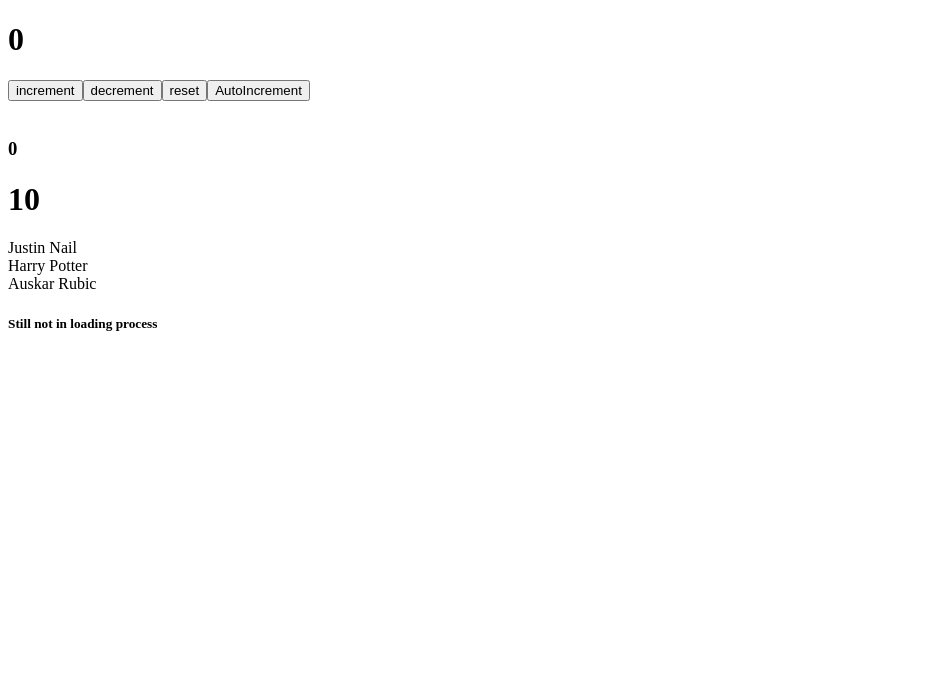
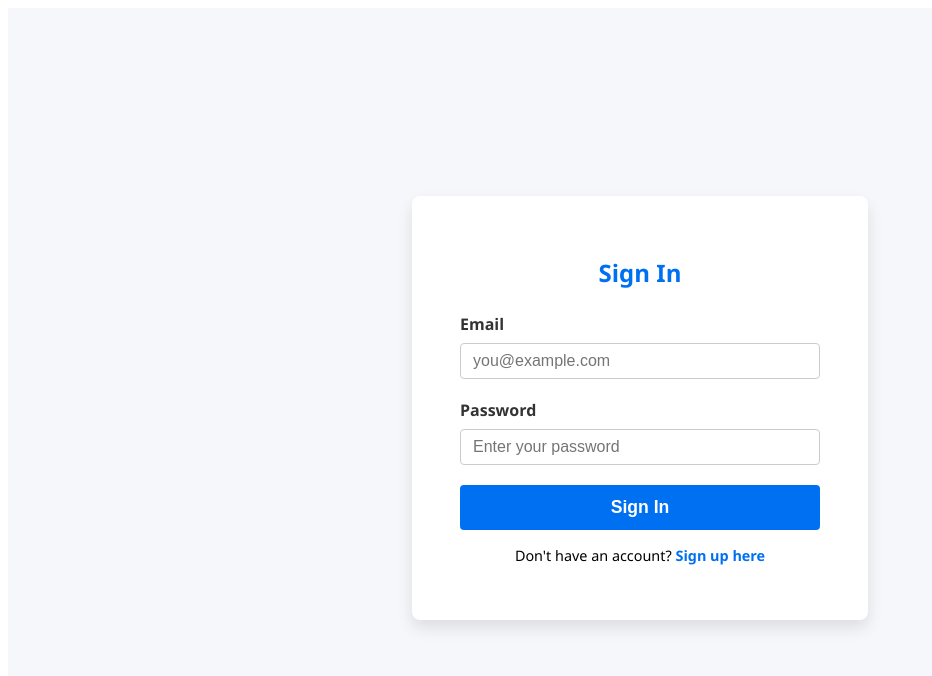
Before and after one commit to bluesky1022/angular20-master, an Angular app: page /signin in a window 1280 px wide. Before the commit this address led to /. Shown: the top 676 px of the page, without its empty margins (0-932 px from the left). Built offline with nearby package versions, Linux system fonts and the light colour scheme.

Commit message:
add signin and signup page

```diff
--- a/src/app/app.html
+++ b/src/app/app.html
@@ -1,20 +1 @@
-<main class="main">
-  <h1>{{num}}</h1>
-  <button (click)="Increment()">increment</button>
-  <button (click)="Decrement()">decrement</button>
-  <button (click)="Reset()">reset</button>
-  <button (click)="AutoIncrement()">AutoIncrement</button>
-  <br><br>
-  <h3>{{age()}}</h3>
-  @if(age() % 3 === 0)
-  {
-    <special-input [name]="'x'"/>
-  }
-  @else {
-    <special-input [name]="'x'"/>
-  }
-    <div *ngFor="let user of users">
-      {{user}}
-    </div>
-
-  </main>
+<router-outlet />
--- a/src/app/app.ts
+++ b/src/app/app.ts
@@ -1,66 +1,12 @@
 import { Component, signal } from '@angular/core';
-import { interval } from 'rxjs';
-import { SpecialInput } from './components/specialInput/SpecialInput';
-import { NgFor } from '@angular/common';
+import { RouterOutlet } from '@angular/router';
 
 @Component({
   selector: 'app-root',
-//  templateUrl: './app.html',
-  template:`
-    <main class="main">
-  <h1>{{num}}</h1>
-  <button (click)="Increment()">increment</button>
-  <button (click)="Decrement()">decrement</button>
-  <button (click)="Reset()">reset</button>
-  <button (click)="AutoIncrement()">AutoIncrement</button>
-  <br><br>
-  <h3>{{age()}}</h3>
-  @if(age() % 3 === 0)
-  {
-    <special-input [name]="'x'"/>
-  }
-  @else {
-    <special-input [name]="'x'"/>
-  }
-    <div *ngFor="let user of users">
-      {{user}}
-    </div>
-  @defer(on hover) {
-    <special-input [name]="'good'"/>
-  }  @placeholder(minimum 1s) {
-    <h5>Still not in loading process</h5>
-  } @loading (minimum 1s) {
-    <h5>Being in loading process</h5>
-  } @error {
-    <h5>while loading error occurred</h5>
-  }
-  </main>
-  `,
-  styleUrl: './app.scss',
-  imports: [SpecialInput, NgFor]
+  imports: [RouterOutlet],
+  templateUrl: './app.html',
+  styleUrl: './app.scss'
 })
 export class App {
-  title = 'my-angular-app';
-  num: number = 0;
-  age = signal(0);
-  users:string[] = ["Justin Nail", "Harry Potter", "Auskar Rubic"];
-  Increment () : void {
-    this.num ++;
-    console.log(this.num)
-  }
-  Decrement () : void {
-    this.num --;
-    console.log(this.num)
-  }
-  Reset () : void {
-    this.num = 0;
-    console.log(this.num)
-    console.log(this.age)
-  }
-  AutoIncrement () : void {
-    interval(1000).subscribe((num) => {
-      this.age.update(val => val + 1)
-      console.log(this.num)
-    });
-  }
+
 }
--- /dev/null
+++ b/src/app/components/signin/signin.component.html
@@ -0,0 +1,19 @@
+<main>
+  <div class="signin-container">
+    <form class="signin-form" action="/login" method="POST">
+      <h2>Sign In</h2>
+      <div class="input-group">
+        <label for="email">Email</label>
+        <input type="email" id="email" name="email" placeholder="you@example.com" required />
+      </div>
+      <div class="input-group">
+        <label for="password">Password</label>
+        <input type="password" id="password" name="password" placeholder="Enter your password" required />
+      </div>
+      <button type="submit" class="btn">Sign In</button>
+      <p class="signup-text">
+        Don't have an account? <a href="/signup">Sign up here</a>
+      </p>
+    </form>
+  </div>
+</main>
--- /dev/null
+++ b/src/app/components/signin/signin.component.scss
@@ -0,0 +1,94 @@
+// styles.scss
+
+$primary-color: #0070f3;
+$background-color: #f5f7fa;
+$input-border: #ccc;
+$input-focus-border: $primary-color;
+$font-family: 'Segoe UI', Tahoma, Geneva, Verdana, sans-serif;
+
+main {
+  margin: 0;
+  font-family: $font-family;
+  background-color: $background-color;
+  display: flex;
+  justify-content: center;
+  align-items: center;
+  height: 100vh;
+}
+
+.signin-container {
+  background: white;
+  padding: 2.5rem 3rem;
+  border-radius: 8px;
+  box-shadow: 0 8px 16px rgba(0, 0, 0, 0.1);
+  width: 360px;
+}
+
+.signin-form {
+  display: flex;
+  flex-direction: column;
+
+  h2 {
+    margin-bottom: 1.5rem;
+    color: $primary-color;
+    text-align: center;
+  }
+
+  .input-group {
+    display: flex;
+    flex-direction: column;
+    margin-bottom: 1.25rem;
+
+    label {
+      margin-bottom: 0.5rem;
+      font-weight: 600;
+      color: #333;
+    }
+
+    input {
+      padding: 0.5rem 0.75rem;
+      border: 1px solid $input-border;
+      border-radius: 4px;
+      font-size: 1rem;
+      transition: border-color 0.3s ease;
+
+      &:focus {
+        outline: none;
+        border-color: $input-focus-border;
+        box-shadow: 0 0 5px rgba($primary-color, 0.5);
+      }
+    }
+  }
+
+  .btn {
+    background-color: $primary-color;
+    color: white;
+    font-weight: 600;
+    padding: 0.75rem;
+    border: none;
+    border-radius: 4px;
+    cursor: pointer;
+    font-size: 1.1rem;
+    transition: background-color 0.3s ease;
+
+    &:hover {
+      background-color: $primary-color;
+    }
+  }
+
+  .signup-text {
+    margin-top: 1rem;
+    font-size: 0.9rem;
+    text-align: center;
+
+    a {
+      color: $primary-color;
+      text-decoration: none;
+      font-weight: 600;
+
+      &:hover {
+        text-decoration: underline;
+      }
+    }
+  }
+}
--- /dev/null
+++ b/src/app/components/signup/signup.component.html
@@ -0,0 +1,24 @@
+<main>
+    <div class="signup-container">
+    <form class="signup-form">
+      <h2>Create Account</h2>
+      <div class="form-group">
+        <label for="username">Username</label>
+        <input type="text" id="username" name="username" placeholder="Enter username" required />
+      </div>
+      <div class="form-group">
+        <label for="email">Email</label>
+        <input type="email" id="email" name="email" placeholder="Enter email" required />
+      </div>
+      <div class="form-group">
+        <label for="password">Password</label>
+        <input type="password" id="password" name="password" placeholder="Enter password" required />
+      </div>
+      <div class="form-group">
+        <label for="confirm-password">Confirm Password</label>
+        <input type="password" id="confirm-password" name="confirm-password" placeholder="Confirm password" required />
+      </div>
+      <button type="submit" class="btn-submit">Sign Up</button>
+    </form>
+  </div>
+</main>
--- /dev/null
+++ b/src/app/components/signup/signup.component.scss
@@ -0,0 +1,80 @@
+$primary-color: #4a90e2;
+$background-color: #f5f7fa;
+$input-border: #ccc;
+$input-focus-border: $primary-color;
+$btn-bg-color: $primary-color;
+$btn-hover-bg-color: $primary-color;
+$font-family: 'Segoe UI', Tahoma, Geneva, Verdana, sans-serif;
+
+main {
+  margin: 0;
+  padding: 0;
+  font-family: $font-family;
+  background-color: $background-color;
+  display: flex;
+  justify-content: center;
+  align-items: center;
+  height: 100vh;
+}
+
+.signup-container {
+  background: white;
+  padding: 2rem 3rem;
+  border-radius: 8px;
+  box-shadow: 0 4px 12px rgba(0, 0, 0, 0.1);
+  width: 350px;
+}
+
+.signup-form {
+  display: flex;
+  flex-direction: column;
+
+  h2 {
+    margin-bottom: 1.5rem;
+    color: $primary-color;
+    text-align: center;
+  }
+
+  .form-group {
+    display: flex;
+    flex-direction: column;
+    margin-bottom: 1.25rem;
+
+    label {
+      margin-bottom: 0.5rem;
+      font-weight: 600;
+      font-size: 0.9rem;
+      color: #333;
+    }
+
+    input {
+      padding: 0.5rem 0.75rem;
+      font-size: 1rem;
+      border: 1px solid $input-border;
+      border-radius: 4px;
+      transition: border-color 0.3s ease;
+
+      &:focus {
+        outline: none;
+        border-color: $input-focus-border;
+        box-shadow: 0 0 5px rgba($primary-color, 0.5);
+      }
+    }
+  }
+
+  .btn-submit {
+    padding: 0.75rem;
+    font-size: 1rem;
+    font-weight: 600;
+    color: white;
+    background-color: $btn-bg-color;
+    border: none;
+    border-radius: 4px;
+    cursor: pointer;
+    transition: background-color 0.3s ease;
+
+    &:hover {
+      background-color: $btn-hover-bg-color;
+    }
+  }
+}
--- a/src/app/components/specialInput/SpecialInput.ts
+++ /dev/null
@@ -1,16 +0,0 @@
-import {Component, Injectable, input} from "@angular/core";
-
-@Component({
-    selector: 'special-input',
-    templateUrl:'./template.html',
-    styleUrl: './style.css'
-})
-
-export class SpecialInput{
-    length: number = 10;
-    name = input("");
-    ngOnInit(){
-        console.log(this.length)
-        console.log(this.name())
-    }
-}
--- a/src/app/components/specialInput/template.html
+++ /dev/null
@@ -1,4 +0,0 @@
-<main>
-    <h1>{{length}}</h1>
-
-</main>
```
Also changed, not shown: src/app/app.routes.ts (+8 -3 lines), src/app/components/signin/signin.component.ts (added, +11 -0 lines), src/app/components/signup/signup.component.ts (added, +11 -0 lines), src/app/components/specialInput/style.css (deleted).
